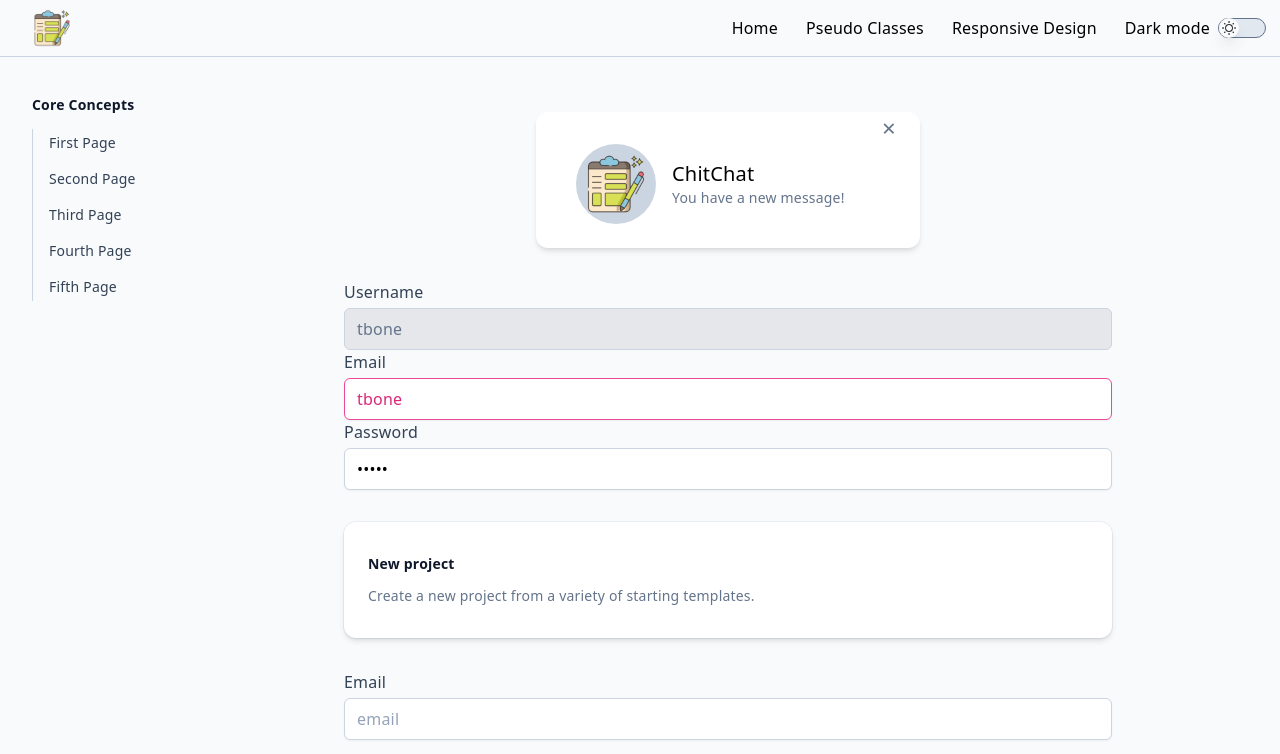
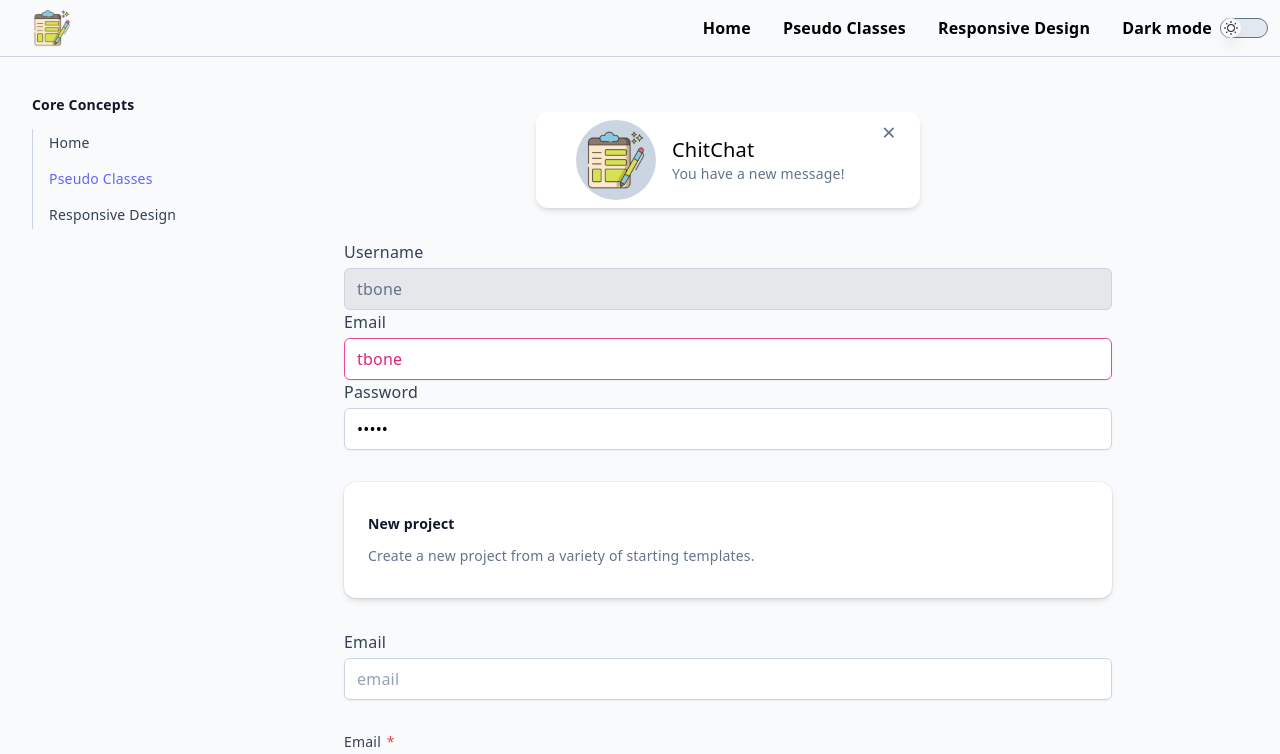
Before and after one commit to mflavin/v3tw, a Vue app: page /coreconcepts/pseudo-classes in a window 1280 px wide. Shown: the top 754 px of the page. Built offline with nearby package versions, Linux system fonts and the light colour scheme.

Commit message:
Update topbar and sidebar text-colors/spacings

```diff
--- a/src/App.vue
+++ b/src/App.vue
@@ -1,7 +1,7 @@
 <template>
   <div class="darkmode-transition bg-slate-50 pt-topbar dark:bg-slate-800">
     <TopBar />
-    <div class="mx-auto max-w-8xl px-4 sm:px-6 md:px-8 pt-topbar">
+    <div class="mx-auto max-w-8xl px-4 pt-topbar sm:px-6 md:px-8">
       <SideBar />
       <div class="lg:pl-sidebar">
         <RouterView class="max-w-3xl" />
@@ -41,7 +41,10 @@ body {
   width: 100%;
   min-width: 320px;
   min-height: 100vh;
-  font-family: var(--vt-font-family-base);
+  font-family: Inter var, ui-sans-serif, system-ui, -apple-system,
+    BlinkMacSystemFont, Segoe UI, Roboto, Helvetica Neue, Arial, Noto Sans,
+    sans-serif, Apple Color Emoji, Segoe UI Emoji, Segoe UI Symbol,
+    Noto Color Emoji;
   letter-spacing: 0.2px;
   line-height: 24px;
   font-size: 16px;
--- a/src/components/SideBar.vue
+++ b/src/components/SideBar.vue
@@ -69,29 +69,28 @@
               "
             >
               <li
-                v-for="(x, idx) in [
-                  'First Page',
-                  'Second Page',
-                  'Third Page',
-                  'Fourth Page',
-                  'Fifth Page',
-                ]"
-                :key="idx"
+                v-for="(nav, idx) in navItems"
+                :key="`${nav.path}_${idx}`"
                 class="
                   -ml-px
                   block
                   border-l border-transparent
                   py-1
                   pl-4
-                  text-sm text-slate-700
-                  hover:border-slate-700 hover:text-indigo-300
+                  text-sm
+                  hover:border-slate-700 hover:text-indigo-500
                   focus:bg-sky-200
-                  dark:text-slate-300
-                  dark:hover:border-slate-300
-                  dark:hover:text-indigo-500
+                  dark:hover:border-slate-300 dark:hover:text-indigo-400
+                "
+                :class="
+                  nav.path === $route.path
+                    ? 'text-indigo-500 dark:text-indigo-400'
+                    : 'text-slate-700 dark:text-slate-300'
                 "
               >
-                {{ x }}
+                <RouterLink @click="$emit('route-clicked')" :to="nav.path">
+                  {{ nav.name }}
+                </RouterLink>
               </li>
             </ul>
           </li>
@@ -109,6 +108,11 @@ export default {
   data() {
     return {
       menu: false,
+      navItems: [
+        { name: 'Home', path: '/' },
+        { name: 'Pseudo Classes', path: '/coreconcepts/pseudo-classes' },
+        { name: 'Responsive Design', path: '/coreconcepts/responsive-design' },
+      ],
     };
   },
 };
--- a/src/components/ToastBox.vue
+++ b/src/components/ToastBox.vue
@@ -3,6 +3,7 @@
     <div
       class="
         -mt-2
+        h-0
         w-full
         text-right text-slate-500
         hover:text-slate-900
@@ -11,7 +12,7 @@
     >
       <span
         @click="close()"
-        class="text-2xl font-medium md:cursor-pointer"
+        class="text-2xl font-medium lg:cursor-pointer"
         aria-hidden="true"
       >
         &times;
--- a/src/components/TopBar/DarkModeSwitch.vue
+++ b/src/components/TopBar/DarkModeSwitch.vue
@@ -4,9 +4,9 @@
       class="
         hidden
         whitespace-nowrap
-        hover:text-indigo-300
-        dark:text-white dark:hover:text-indigo-500
-        xl:block
+        hover:text-indigo-500
+        dark:text-white dark:hover:text-indigo-400
+        xl:block font-semibold
       "
     >
       Dark mode
--- a/src/components/TopBar/NavLinks.vue
+++ b/src/components/TopBar/NavLinks.vue
@@ -11,10 +11,10 @@
         block
         whitespace-nowrap
         p-3
-        hover:text-indigo-300
-        focus:bg-sky-200
-        dark:text-white dark:hover:text-indigo-500
-        sm:rounded-lg
+        leading-6
+        hover:text-indigo-500
+        dark:text-white dark:hover:text-indigo-400
+        lg:p-0 font-semibold
       "
       :to="nav.path"
     >
--- a/src/components/TopBar/TopBar.vue
+++ b/src/components/TopBar/TopBar.vue
@@ -23,6 +23,7 @@
         justify-between
         bg-slate-50
         dark:bg-slate-800
+        space-x-8
       "
     >
       <li class="lg:w-full">
@@ -38,7 +39,7 @@
       </li>
       <!-- Hide nav links until small viewport -->
       <NavLinks class="hidden lg:block" />
-      <li class="mx-0.5 hidden items-center p-3 lg:flex">
+      <li class="mx-0.5 hidden items-center pr-3 lg:flex">
         <DarkModeSwitch />
       </li>
     </ul>
@@ -55,7 +56,7 @@
               dark:hover:text-slate-300
             "
           >
-            <span class="text-2xl font-medium md:cursor-pointer">&times;</span>
+            <span class="text-2xl font-medium lg:cursor-pointer">&times;</span>
           </button>
         </li>
         <NavLinks @route-clicked="toggleMenu" />
--- a/src/index.css
+++ b/src/index.css
@@ -56,7 +56,7 @@
 }
 
 .toast-card {
-  @apply flex max-w-sm flex-wrap items-center space-x-4 p-6 pt-2;
+  @apply flex max-w-sm flex-wrap items-center space-x-4 px-6 py-2;
 }
 
 .hamburgerlines {
```
